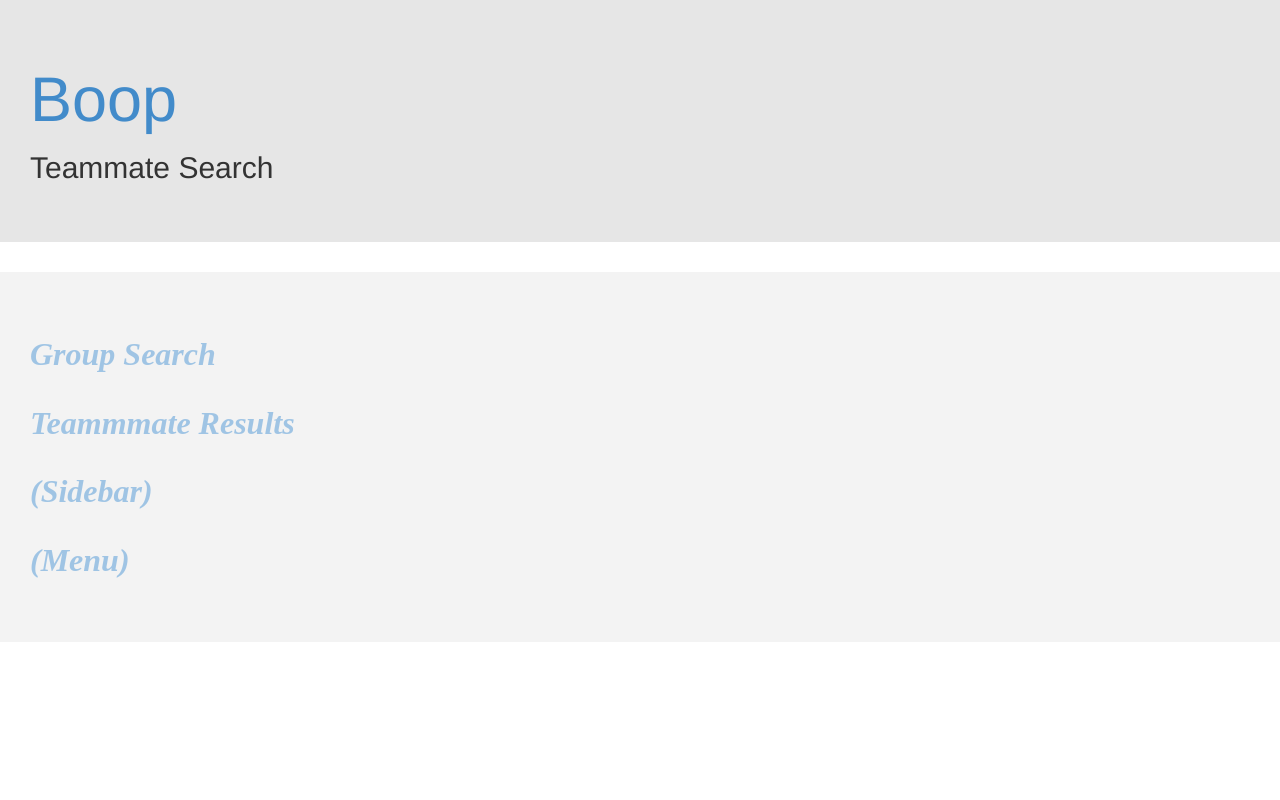
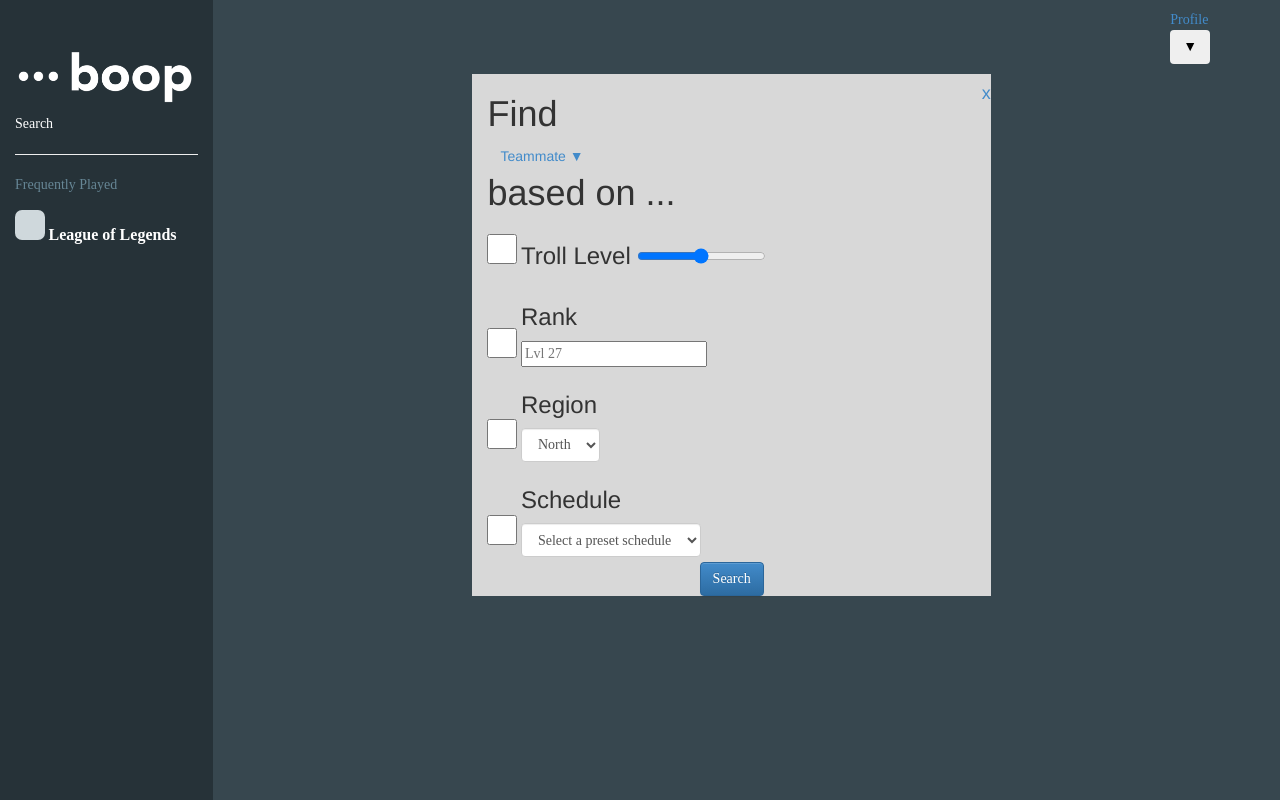
Before and after one commit to QuickCan99/boop, a plain HTML site: page matesearch.html in a window 1280 px wide. Drawn offline with nearby package versions, Linux system fonts and the light colour scheme; a web font is replaced by a local one.

Commit message:
teammate search too many commits sry

```diff
--- a/css/introHCI.css
+++ b/css/introHCI.css
@@ -93,7 +93,7 @@ background-color: #5;
 .selection {
 	background-color:#78909C;
 	width: 100%;
-	height: 50px;
+	height: 2%;
 }
 
 .searchtext{
--- a/matesearch.html
+++ b/matesearch.html
@@ -11,20 +11,114 @@
 	<!-- this is a comment in HTML -->
 </head>
 
-<body>
-	<div class="jumbotron">
-		<a href="index.html"><h1>Boop</h1></a>
-		<h2>Teammate Search</h2>
+<body style="background:#37474F">
+	<div class="sidebar col-sm-2">
+
+		<div class="logo">
+			<img src="images/boop.png" alt="logo" style="width:98%">
 		</div>
 
-	<div class="jumbotron links">
-		<b>
-			<a href="groupsearch.html">Group Search</a> <br>
-			<a href="materesults.html">Teammmate Results</a> </br>
+		<div class="search">
+			<a class="searchtext"href="index.html">Search</a>
+		</div>
 
-			<a href="sidebar.html">(Sidebar)</a> <br>
-			<a href="menu.html">(Menu)</a>
-	</b>
+		<hr>
+		<div class="whitetext">
+			Frequently Played
+		</div>
+		<div class="game-container">
+
+			<div class="game">
+				<div class="square"></div>
+				<a href="league.html">League of Legends</a><br>
+			</div>
+
+			<!--<div class="game">
+				<div class="square"></div>
+				<a href="overwatch.html">Overwatch</a><br>
+			</div>
+		-->
+	</div>
+	</div>
+
+	<div class="row col-sm-10">
+
+		<div class="row" style="margin:10px">
+			<div class="col-sm-11"> </div>
+			<div class="col-sm-1">
+				<a href="profile.html">Profile</a>
+				<div class="dropdown">
+					<button class="btn btn-secondary dropdown-toggle" type="button" id="dropdownMenuButton" data-toggle="dropdown" aria-haspopup="true" aria-expanded="false">
+						▼
+					</button>
+					<div class="dropdown-menu" aria-labelledby="dropdownMenuButton">
+						<a class="dropdown-item" href="settings.html">Settings</a><br>
+						<a class="dropdown-item" href="index.html">Log Out</a><br>
+					</div>
+				</div>
+
+			</div>
+		</div>
+
+		<div class="col-sm-3"></div>
+
+		<div class="col-sm-6" style="background: #D8D8D8">
+			<div class="row pull-right">
+				<h4><a href="index.html">x </a></h4>
+		</div>
+			<h1>Find <div class="dropdown">
+				<a class="btn btn-secondary dropdown-toggle" href="#" role="button" id="dropdownMenuLink" data-toggle="dropdown" aria-haspopup="true" aria-expanded="false">
+					Teammate ▼
+				</a>
+				<div class="dropdown-menu" aria-labelledby="dropdownMenuButton">
+					<a class="dropdown-item" href="groupsearch.html">Group</a>
+				</div>
+			</div> based on ... </h1></center>
+			<div>
+
+				<div class="form-check">
+					<input class="form-check-input  big-checkbox" type="checkbox" value="" id="defaultCheck1">
+					<label class="form-check-label" for="defaultCheck1">
+						<h3>Troll Level   <input type="range" min="1" max="100" value="50" class="slider" id="myRange"></h3>
+
+					</label>
+				</div>
+				<div class="form-check">
+					<input class="form-check-input big-checkbox" type="checkbox" value="" id="defaultCheck1" >
+					<label class="form-check-label" for="defaultCheck2">
+						<h3>Rank</h3> <input placeholder="Lvl 27">
+					</label>
+				</div>
+				<div class="form-check">
+					<input class="form-check-input  big-checkbox" type="checkbox" value="" id="defaultCheck2" >
+					<label class="form-check-label" for="defaultCheck2">
+						<h3>Region</h3>
+						<select class="form-control form-control-sm">
+							<option>North</option>
+							<option>South</option>
+							<option>East</option>
+							<option>West</option>
+						</select>
+					</label>
+				</div>
+				<div class="form-check">
+					<input class="form-check-input  big-checkbox" type="checkbox" value="" id="defaultCheck2" >
+					<label class="form-check-label" for="defaultCheck2">
+						<h3>Schedule</h3>
+						<select class="form-control form-control-sm"></h3>
+							<option>Select a preset schedule</option>
+							<option>Work Sched</option>
+							<option>School Sched</option>
+						</select>
+					</label>
+				</div>
+
+				<center><a class="btn btn-primary" href="groupresults.html" role="button">Search</a> <br>
+					<div class="slidecontainer">
+
+					</div>
+				</div>
+
 			</div>
 
 			<!-- include JavaScript near the end of the HTML file -->
```
Also changed, not shown: groupsearch.html (+1 -1 lines). Lines whose indentation alone changed are shown as unchanged.
